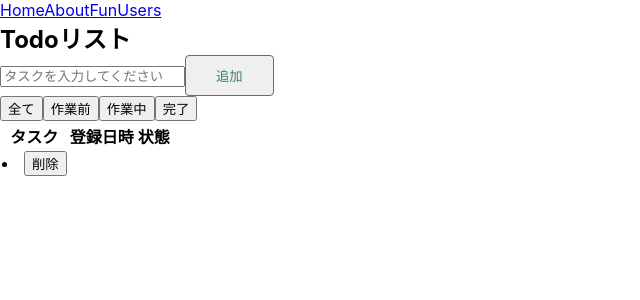
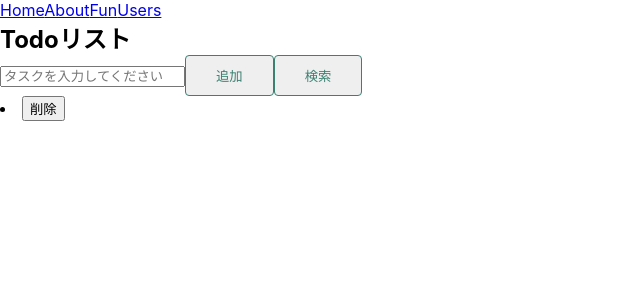
Before and after one commit to maruo0501/sample-todo-app, a Nuxt app: page /todos in a window 1280 px wide. Both pictures are taken after a click on the button "追加". Shown: the top 300 px of the page, without its empty margins (0-640 px from the left). Built offline with nearby package versions, Linux system fonts and the light colour scheme.

Commit message:
Add タスク削除機能

```diff
--- a/pages/todos.vue
+++ b/pages/todos.vue
@@ -4,46 +4,38 @@
     <div class="addArea">
       <input type="text" name="addName" v-model="text" placeholder="タスクを入力してください">
       <button id="addButton" v-on:click="add" class="button button--green">追加</button>
+      <button id="findButton" v-on:click="find" class="button button--green">検索</button>
     </div>
-    <div class="Filter">
-      <button class="button button--gray is-active">全て</button>
-      <button class="button button--gray">作業前</button>
-      <button class="button button--gray">作業中</button>
-      <button class="button button--gray">完了</button>
-    </div>
-    <table class="Lists">
-      <thead>
-        <tr>
-          <th>タスク</th>
-          <th>登録日時</th>
-          <th>状態</th>
-        </tr>
-      </thead>
-      <tbody>
-        <!-- <li v-for="todo in todos" :key="todo.id">
-      <input :checked="todo.done" @change="toggle(todo)" type="checkbox" />
-      <span :class="{ done: todo.done }">{{ todo.text }}</span>
-      <button @click="removeTodo(todo)">remove</button>
-    </li> -->
-        <li v-for="todo in todos" v-bind:key=todo.id>
-          {{todo.text.text}}
-          <button v-on:click="remove(todo)">削除</button>
-        </li>
-        <!-- <tr v-for="todo in todos" v-bind:key=todo.id>
-          <td>{{todo.text}}</td>
-          <td>{{todo}}</td>
-          <td><button class="button button--yet">{{todo.state}}</button></td>
-          <td><button class="button button--delete">削除</button></td>
-        </tr>  -->
-      </tbody>
-    </table>
+    <li v-for="todo in display_todos" v-bind:key=todo.id>
+      {{todo.text.text}}
+      <button v-on:click="remove(todo)">削除</button>
+    </li>
   </section>
 </template>
 <script>
 export default {
+  data() {
+    return {
+      find_flg: false
+    }
+  },
   computed: {
     todos() {
       return this.$store.state.todos.todos
+    },
+    display_todos: function() {
+      if (this.find_flg) {
+        let arr = [];
+        let data = this.todos;
+        data.forEach(element => {
+          if(element.text == this.text) {
+            arr.push(element);
+          }
+        });
+        return arr;
+      } else {
+        return this.todos;
+      }
     }
   },
   methods: {
@@ -55,7 +47,16 @@ export default {
     },
     remove(todo) {
       this.$store.commit('todos/remove', todo)
-    }
+    },
+    find() {
+      this.find_flg = true;
+    },
+    set_flg() {
+      if(this.find_flg) {
+        this.find_flg = false;
+        this.text = '';
+      }
+    },
   }
 }
 </script>
```
